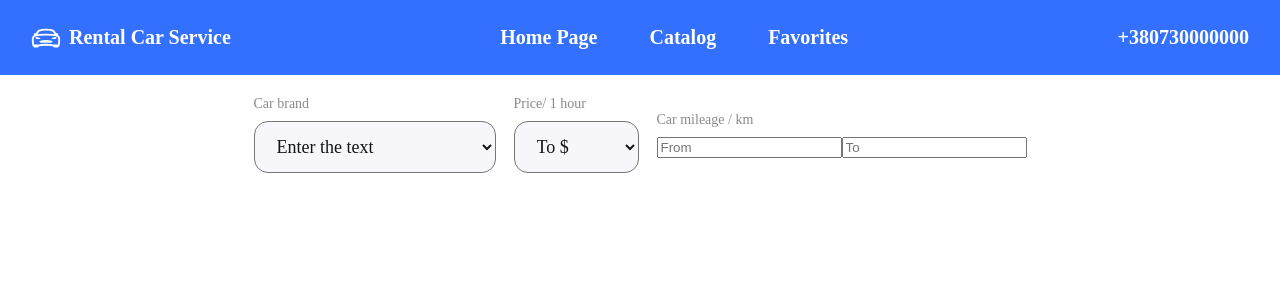
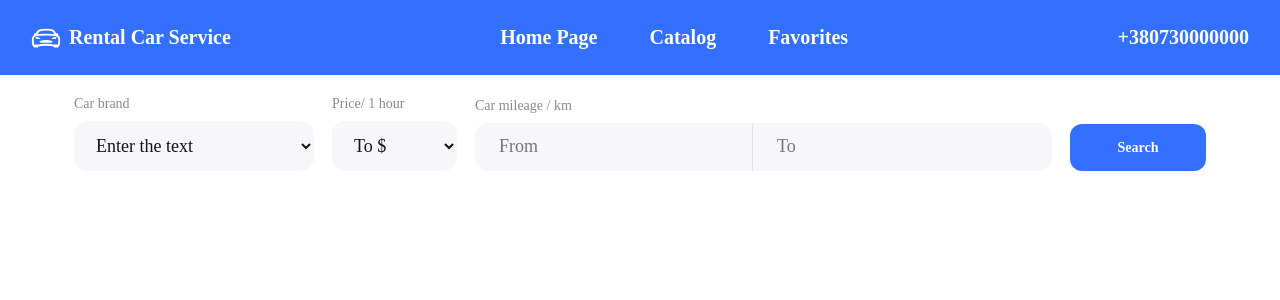
Before and after one commit to Vovap1991/rental-car-app, a React (Create React App) app: page /rental-car-app/catalog in a window 1280 px wide. Shown: the top 300 px of the page. Built offline with nearby package versions, Linux system fonts and the light colour scheme.

Commit message:
added search button

```diff
--- a/src/components/CarMakeFilter/CarMakeFilter.styled.js
+++ b/src/components/CarMakeFilter/CarMakeFilter.styled.js
@@ -8,7 +8,7 @@ export const CarMakeFilterWrapper = styled.div`
 
 export const CarMakeFilterLabel = styled.label`
   color: #8a8a89;
-  font-family: 'Manrope';
+  font-family: Manrope;
   font-size: 14px;
   font-style: normal;
   font-weight: 500;
@@ -16,8 +16,9 @@ export const CarMakeFilterLabel = styled.label`
 `;
 
 export const CarMakeFilterSelect = styled.select`
+  border: none;
   display: flex;
-  font-family: 'Manrope';
+  font-family: Manrope;
   padding: 14px 89px 14px 18px;
   justify-content: center;
   align-items: center;
@@ -26,7 +27,7 @@ export const CarMakeFilterSelect = styled.select`
   background: #f7f7fb;
   font-size: 18px;
   color: #121417;
-  font-family: 'Manrope';
+  font-family: Manrope;
   font-style: normal;
   font-weight: 500;
   line-height: 1.1;
@@ -34,7 +35,7 @@ export const CarMakeFilterSelect = styled.select`
 
 export const CarMakeFilterBaseOption = styled.option`
   color: #121417;
-  font-family: 'Manrope';
+  font-family: Manrope;
   font-size: 18px;
   font-style: normal;
   font-weight: 500;
@@ -43,7 +44,7 @@ export const CarMakeFilterBaseOption = styled.option`
 
 export const CarMakeFilterOption = styled.option`
   color: rgba(18, 20, 23, 0.2);
-  font-family: 'Manrope';
+  font-family: Manrope;
   font-size: 16px;
   font-style: normal;
   font-weight: 500;
--- a/src/components/CarMileageFilter/CarMileageFilter.js
+++ b/src/components/CarMileageFilter/CarMileageFilter.js
@@ -1,16 +1,29 @@
 import {
   CarMileageFilterWrapper,
   CarMileageFilterLabel,
+  CarMileageFilterFromInput,
+  CarMileageFilterToInput,
+  CarMileageFilterInputsWrapper,
 } from './CarMileageFilter.styled';
 
 export const CarMileageFilter = () => {
   return (
     <CarMileageFilterWrapper>
       <CarMileageFilterLabel>Сar mileage / km</CarMileageFilterLabel>
-      <div>
-        <input type="text" id="from" name="from" placeholder="From" />
-        <input type="text" id="to" name="to" placeholder="To" />
-      </div>
+      <CarMileageFilterInputsWrapper>
+        <CarMileageFilterFromInput
+          type="text"
+          id="from"
+          name="from"
+          placeholder="From"
+        />
+        <CarMileageFilterToInput
+          type="text"
+          id="to"
+          name="to"
+          placeholder="To"
+        />
+      </CarMileageFilterInputsWrapper>
     </CarMileageFilterWrapper>
   );
 };
--- a/src/components/CarMileageFilter/CarMileageFilter.styled.js
+++ b/src/components/CarMileageFilter/CarMileageFilter.styled.js
@@ -14,3 +14,42 @@ export const CarMileageFilterLabel = styled.label`
   font-weight: 500;
   line-height: 1.3;
 `;
+
+export const CarMileageFilterInputsWrapper = styled.div`
+  display: flex;
+  flex-direction: row;
+`;
+
+export const CarMileageFilterFromInput = styled.input`
+  border: none;
+  width: 160px;
+  padding: 14px 93px 14px 24px;
+  border-radius: 14px 0px 0px 14px;
+  border-right: 1px solid rgba(138, 138, 137, 0.2);
+  color: #121417;
+  background: #f7f7fb;
+
+  font-family: Manrope;
+  font-size: 18px;
+  font-style: normal;
+  font-weight: 500;
+  line-height: 1.1;
+`;
+
+export const CarMileageFilterToInput = styled.input`
+  border: none;
+  display: flex;
+  width: 160px;
+  padding: 14px 115px 14px 24px;
+  align-items: center;
+  flex-shrink: 0;
+  border-radius: 0px 14px 14px 0px;
+  background: #f7f7fb;
+  color: #121417;
+
+  font-family: Manrope;
+  font-size: 18px;
+  font-style: normal;
+  font-weight: 500;
+  line-height: 1.1;
+`;
--- a/src/components/CarPriceFilter/CarPriceFilter.styled.js
+++ b/src/components/CarPriceFilter/CarPriceFilter.styled.js
@@ -8,7 +8,7 @@ export const CarPriceFilterWrapper = styled.div`
 
 export const CarPriceFilterLabel = styled.label`
   color: #8a8a89;
-  font-family: 'Manrope';
+  font-family: Manrope;
   font-size: 14px;
   font-style: normal;
   font-weight: 500;
@@ -16,6 +16,7 @@ export const CarPriceFilterLabel = styled.label`
 `;
 
 export const CarPriceFilterSelect = styled.select`
+  border: none;
   display: flex;
   width: 125px;
   padding: 14px 18px;
@@ -25,7 +26,7 @@ export const CarPriceFilterSelect = styled.select`
   background: #f7f7fb;
   color: #121417;
 
-  font-family: 'Manrope';
+  font-family: Manrope;
   font-size: 18px;
   font-style: normal;
   font-weight: 500;
--- a/src/components/SearchBar/SearchBar.js
+++ b/src/components/SearchBar/SearchBar.js
@@ -1,6 +1,7 @@
 import { CarMakeFilter } from 'components/CarMakeFilter/CarMakeFilter';
 import { CarMileageFilter } from 'components/CarMileageFilter/CarMileageFilter';
 import { CarPriceFilter } from 'components/CarPriceFilter/CarPriceFilter';
+import { SearchButton } from 'components/SearchButton/SearchButton';
 
 const { SearchBarWrapper } = require('./SearchBar.styled');
 
@@ -10,6 +11,7 @@ export const SearchBar = () => {
       <CarMakeFilter />
       <CarPriceFilter />
       <CarMileageFilter />
+      <SearchButton />
     </SearchBarWrapper>
   );
 };
--- a/src/components/SearchBar/SearchBar.styled.js
+++ b/src/components/SearchBar/SearchBar.styled.js
@@ -5,6 +5,6 @@ export const SearchBarWrapper = styled.div`
   flex-direction: row;
   gap: 18px;
   justify-content: center;
-  align-items: center;
+  align-items: flex-end;
   margin-top: 20px;
 `;
--- /dev/null
+++ b/src/components/SearchButton/SearchButton.js
@@ -0,0 +1,5 @@
+import { SearchButtonStyled } from './SearchButton.styled';
+
+export const SearchButton = () => {
+  return <SearchButtonStyled>Search</SearchButtonStyled>;
+};
--- /dev/null
+++ b/src/components/SearchButton/SearchButton.styled.js
@@ -0,0 +1,25 @@
+import styled from 'styled-components';
+
+export const SearchButtonStyled = styled.button`
+  cursor: pointer;
+  outline: none;
+  border: none;
+  display: flex;
+  width: 136px;
+  padding: 14px 44px;
+  justify-content: center;
+  align-items: center;
+  border-radius: 12px;
+  background-color: #3470ff;
+  color: #fff;
+  font-family: Manrope;
+  font-size: 14px;
+  font-style: normal;
+  font-weight: 600;
+  line-height: 1.4;
+  transition: background-color 250ms linear;
+
+  &:hover {
+    background-color: #0b44cd;
+  }
+`;
```
